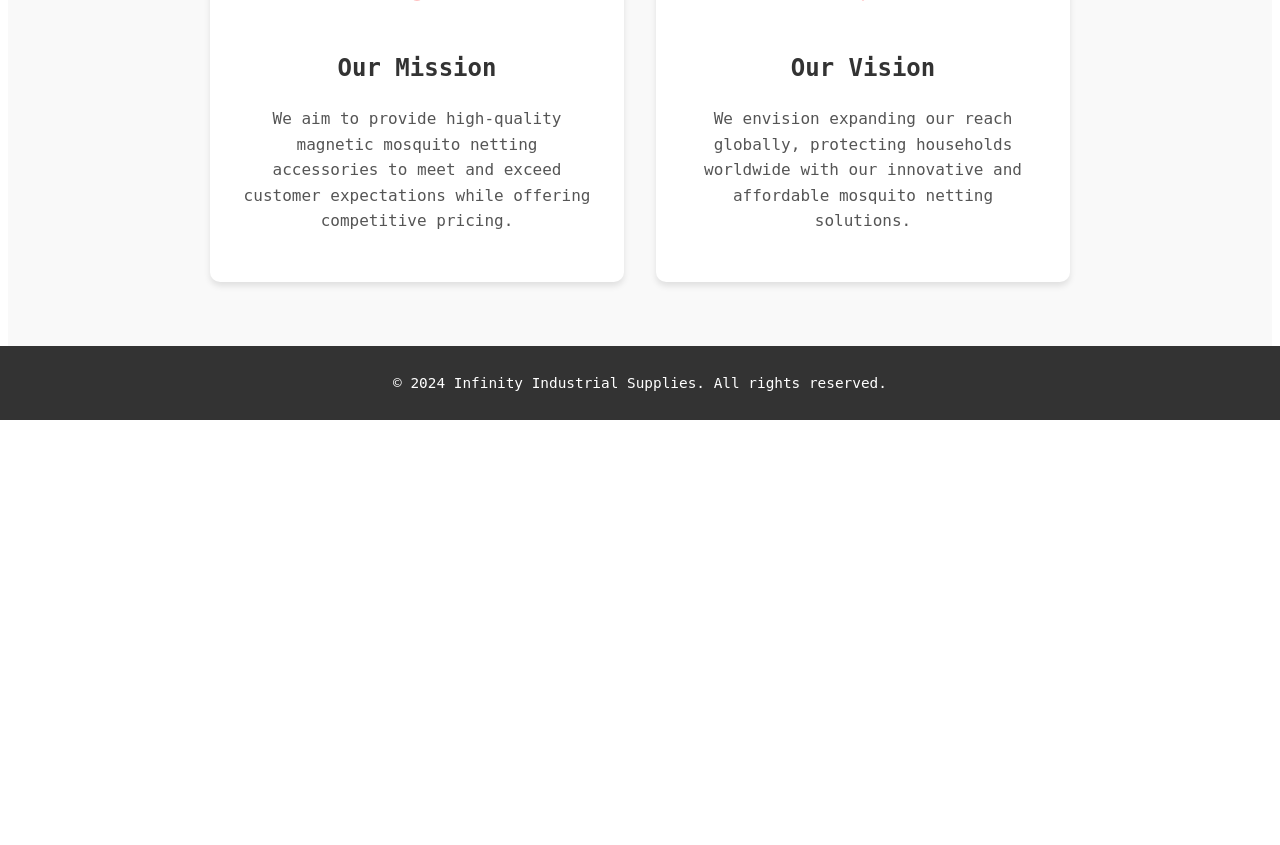
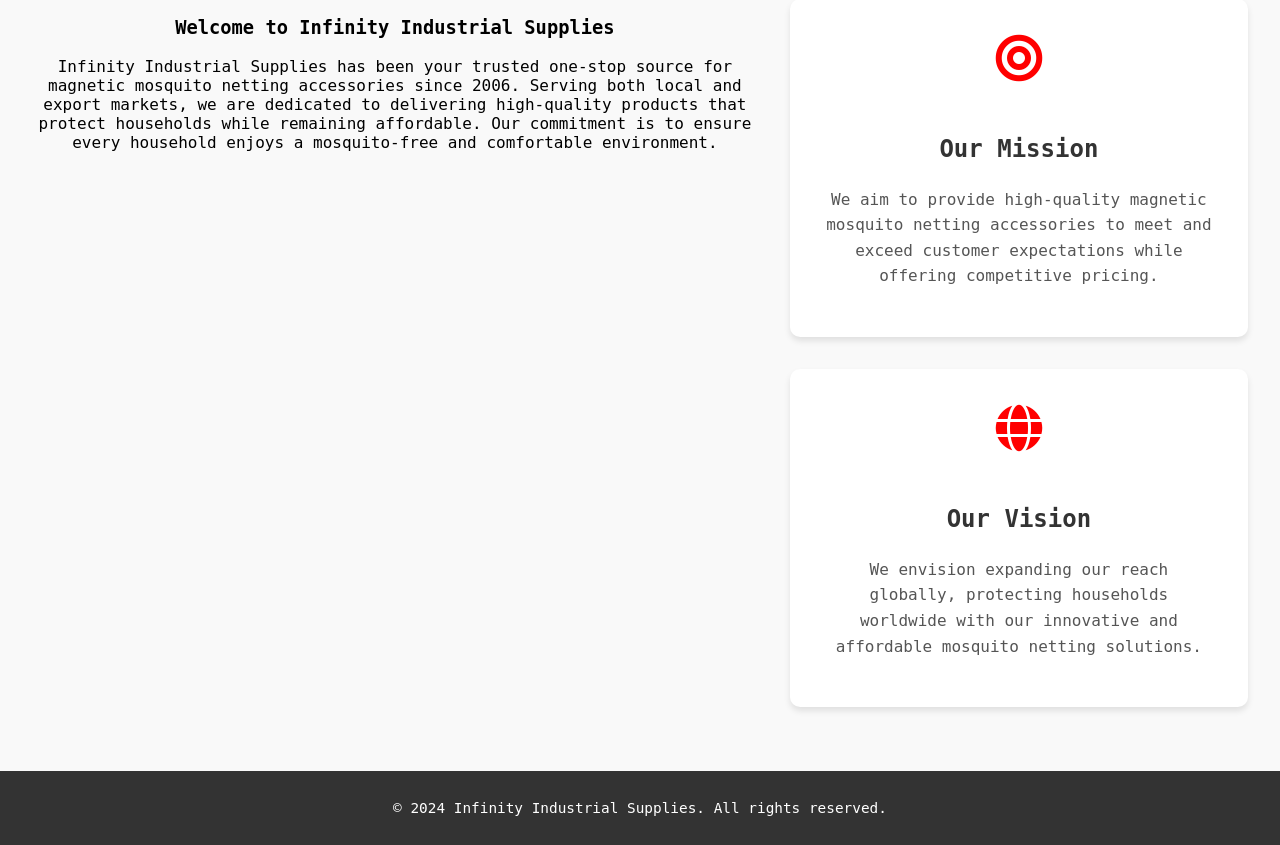
Before and after one commit to WenSuen/Infinity, a PHP site: page / in a window 1280 px wide. Shown: the part 3577-4422 px from the top of the page. Before the commit the page ends 3997 px from the top, so only its background shows below. Run offline with PHP 8.4, Linux system fonts and the light colour scheme; some libraries are stand-ins or nearby versions.

Commit message:
extend the width

```diff
--- a/css/style.css
+++ b/css/style.css
@@ -258,9 +258,9 @@ body, html {
 /* Testimonial Section */
 .testimonial-section {
     padding: 4em 2em;
-    background-color: #ffffff; /* White background */
+    background-color: #ffffff;
     text-align: center;
-    max-width: 1200px;
+    max-width: 1400px; /* Extended width */
     margin: 0 auto;
     border-radius: 10px;
     box-shadow: 0px 4px 8px rgba(0, 0, 0, 0.1);
@@ -290,7 +290,7 @@ body, html {
 .testimonial-section .testimonial-icon {
     width: 30px;
     height: 30px;
-    background-image: url('../images/comments.png'); /* Ensure correct path */
+    background-image: url('../images/comments.png');
     background-size: cover;
     background-position: center;
     background-repeat: no-repeat;
@@ -303,17 +303,18 @@ body, html {
     display: flex;
     flex-wrap: wrap;
     gap: 2em;
-    justify-content: center;
+    justify-content: space-between;
 }
 
 .speechbubble {
-    background-color: #26272b; /* Dark bubble background */
-    color: #9fa2a7; /* Light text */
+    background-color: #26272b;
+    color: #9fa2a7;
     font-size: 1.2rem;
     line-height: 1.75;
     padding: 1.5em;
     border-radius: 10px;
     max-width: 45%;
+    flex: 1 1 calc(48% - 2em); /* Adjusted for responsiveness */
     position: relative;
     cursor: default;
 }
@@ -330,10 +331,10 @@ body, html {
 
 /* Edge Colors for Alternating Bubbles */
 .speechbubble:nth-child(2n+1) {
-    border-left: 5px solid var(--highlight1); /* Green */
+    border-left: 5px solid var(--highlight1);
 }
 .speechbubble:nth-child(2n) {
-    border-right: 5px solid var(--highlight2); /* Purple */
+    border-right: 5px solid var(--highlight2);
 }
 
 /* Speech Bubble Tails */
@@ -385,28 +386,17 @@ body, html {
     background-color: #f9f9f9;
     text-align: center;
     position: relative;
-    max-width: 1200px;
+    max-width: 1400px; /* Extended width */
     margin: 0 auto;
 }
 
-/* About Us Section */
-.about-us-section {
-    padding: 4em 2em;
-    background-color: #f9f9f9;
-    text-align: center;
-    position: relative;
-    max-width: 1200px;
-    margin: 0 auto;
-}
-
-/* About Us Header with Background */
 .about-us-header {
-    background-image: url('../images/about-us.png'); /* Add the background image */
+    background-image: url('../images/about-us.png');
     background-size: cover;
     background-position: center;
     background-repeat: no-repeat;
-    padding: 4em 2em; /* Added equal padding */
-    color: black; /* Changed font color to black */
+    padding: 4em 2em;
+    color: black;
     text-align: center;
     position: relative;
 }
@@ -418,39 +408,29 @@ body, html {
     text-transform: uppercase;
     letter-spacing: 2px;
     margin: 0;
-    color: black; /* Black font color */
-    text-shadow: none; /* Removed shadow for clean text */
+    color: black;
+    text-shadow: none;
 }
 
 .about-us-container {
     display: flex;
-    flex-direction: column;
-    align-items: center;
+    flex-wrap: wrap;
+    justify-content: space-between;
     gap: 2em;
 }
 
 .about-us-text {
-    max-width: 800px;
+    flex: 1 1 calc(60% - 2em);
+    max-width: 60%;
     margin: 0 auto;
     text-align: center;
 }
 
-.about-us-text h3 {
-    font-size: 2rem;
-    color: #333;
-    margin-bottom: 1em;
-}
-
-.about-us-text p {
-    font-size: 1.1rem;
-    color: #555;
-    line-height: 1.8;
-}
-
 .about-us-mission-vision {
+    flex: 1 1 calc(38% - 2em);
+    max-width: 38%;
     display: flex;
-    flex-wrap: wrap;
-    justify-content: center;
+    flex-direction: column;
     gap: 2em;
 }
 
@@ -459,7 +439,6 @@ body, html {
     padding: 2em;
     border-radius: 10px;
     box-shadow: 0px 4px 6px rgba(0, 0, 0, 0.1);
-    max-width: 350px;
     text-align: center;
 }
 
```
